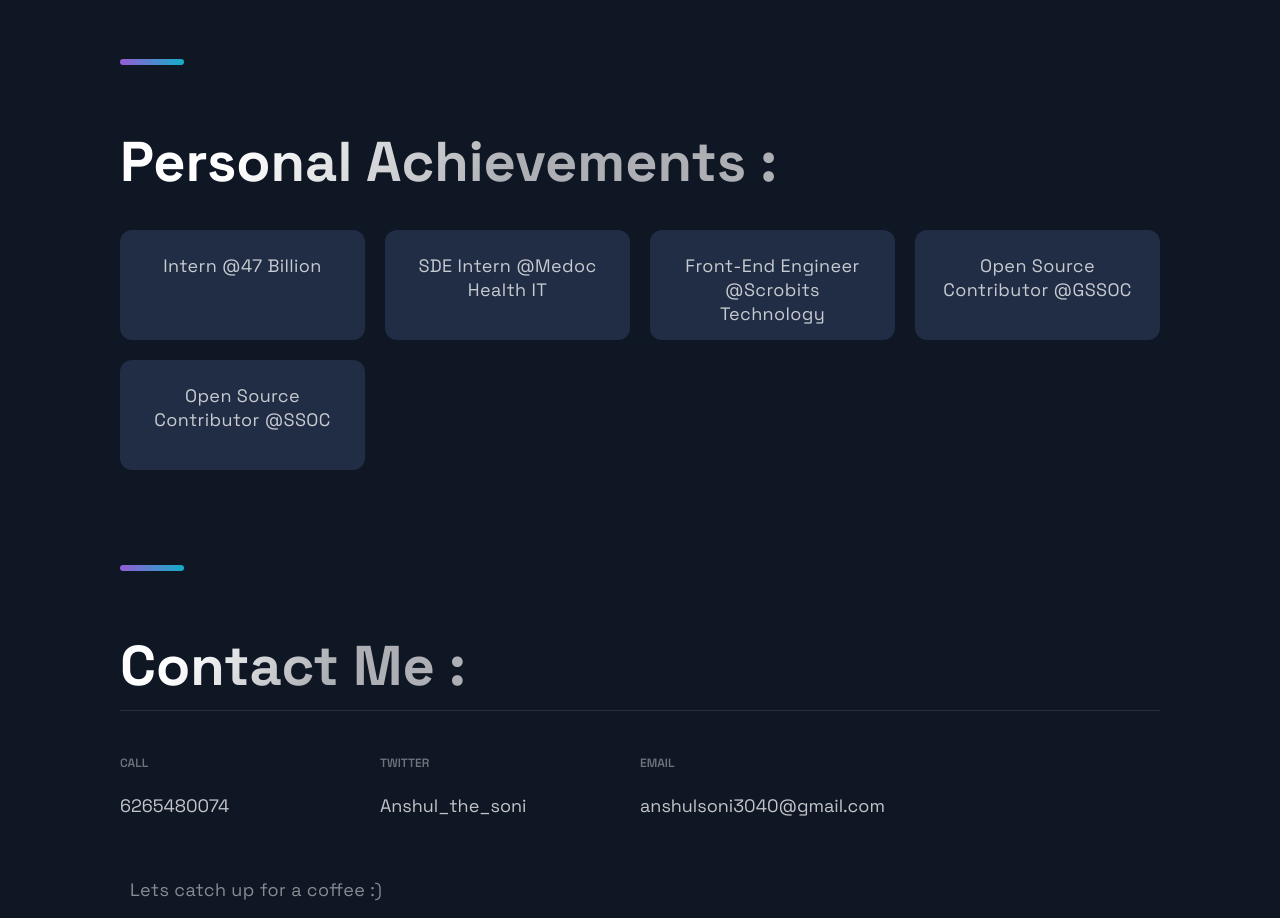
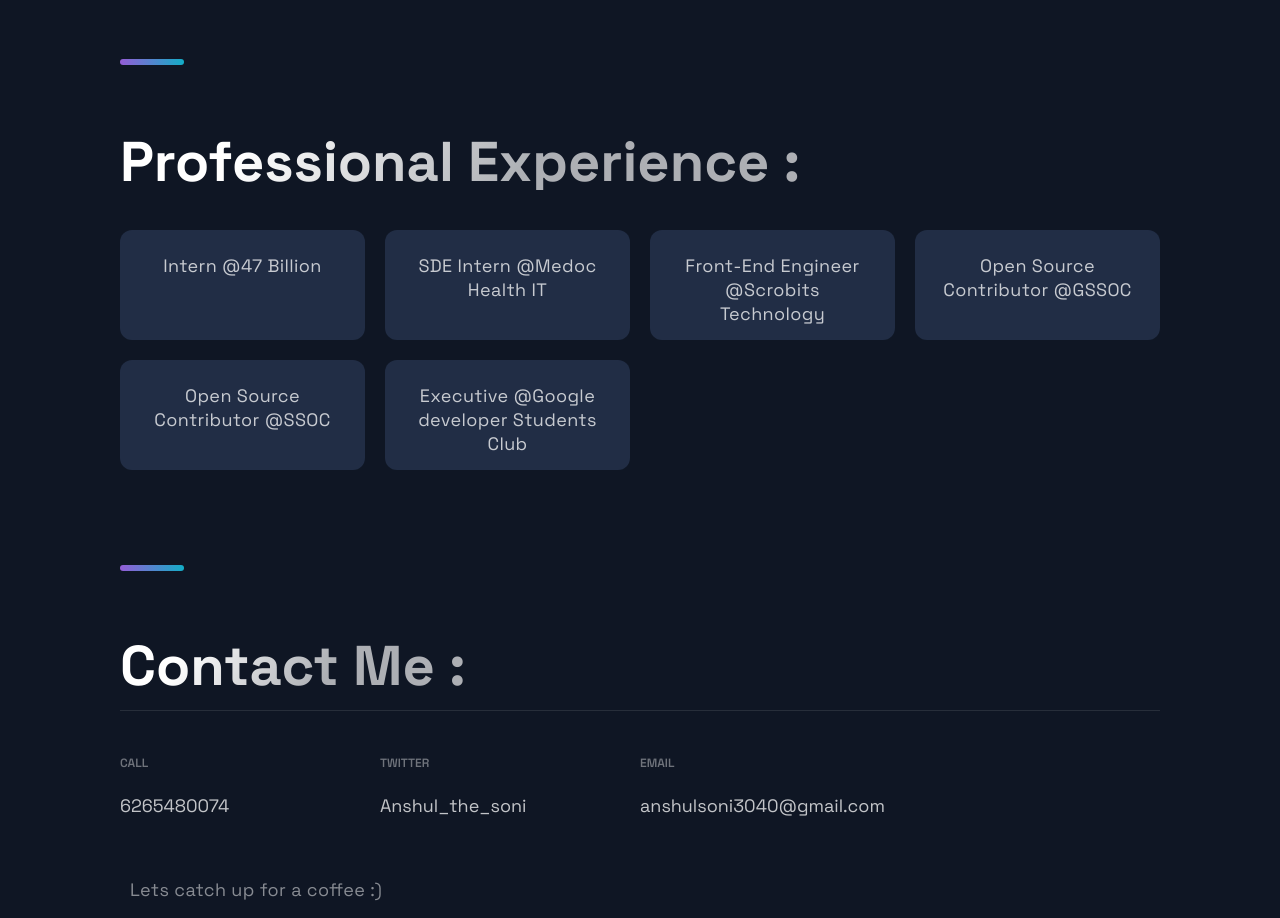
Before and after one commit to anshulsoni4/anshul-portfolio, a Next.js app: page / in a window 1280 px wide. Shown: the part 4820-5738 px from the top of the page. Built offline with nearby package versions, Linux system fonts and the light colour scheme.

Commit message:
updates 01

```diff
--- a/src/components/Acomplishments/Acomplishments.js
+++ b/src/components/Acomplishments/Acomplishments.js
@@ -9,7 +9,7 @@
   {  text: 'Front-End Engineer @Scrobits Technology', },
   {  text: 'Open Source Contributor @GSSOC', },
   {  text: 'Open Source Contributor @SSOC', },
-  // {  text: 'Executive @Students Technical and Innovation Club', },
+  {  text: 'Executive @Google developer Students Club', },
   // {  text: 'Github Stars', },
   // {  text: 'Github Stars', },
 
@@ -17,9 +17,9 @@
 ];
 
 const Acomplishments = () => (
-  <Section>
+  <Section id='experience'>
     <br /><br />
-    <SectionTitle>Personal Achievements :</SectionTitle>
+    <SectionTitle>Professional Experience :</SectionTitle>
     <Boxes>
       {data.map((card, index) => (
         <Box key={index}>
```
